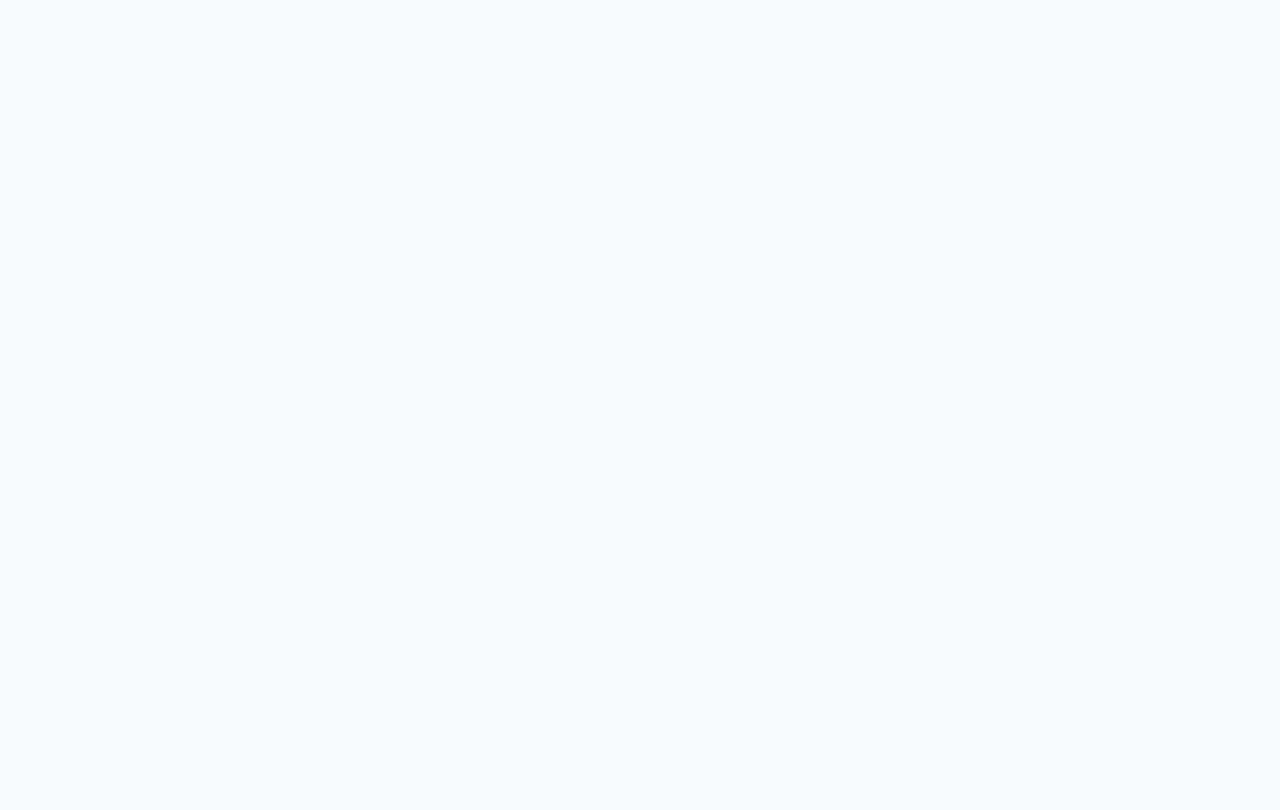
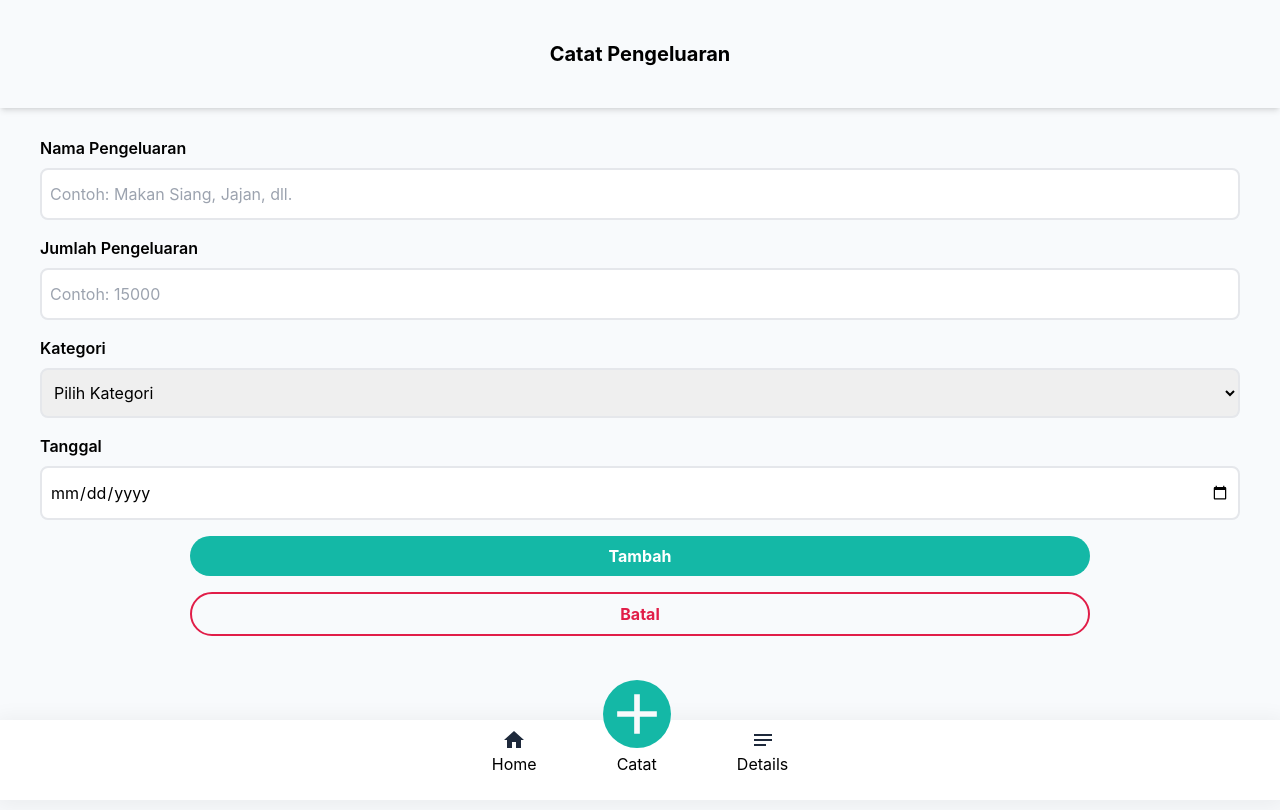
Before and after one commit to aryamuhammad/SimpleExpensesTrackerApp, a React (Vite) app: page /add-transaction in a window 1280 px wide. Before the commit this address had no page. Shown: the top 810 px of the page. Built offline with nearby package versions, Linux system fonts and the light colour scheme.

Commit message:
create button, add transaction form and adjust some style

```diff
--- a/src/App.jsx
+++ b/src/App.jsx
@@ -1,5 +1,6 @@
 import { Routes, Route } from "react-router-dom"
 import Navbar from "./components/Navbar"
+import AddTransactionForm from "./pages/AddTransactionForm"
 import Details from "./pages/Details"
 import DetailsTransaction from "./pages/DetailsTransaction"
 import Home from "./pages/Home"
@@ -12,6 +13,7 @@ function App() {
         <Route path="/" element={<Home/>}/>
         <Route path="/details" element={<Details/>}/>
         <Route path="/transaction" element={<DetailsTransaction/>}/>
+        <Route path="/add-transaction" element={<AddTransactionForm/>}/>
       </Routes>
     </div>
   )
--- /dev/null
+++ b/src/components/FalseButton.jsx
@@ -0,0 +1,11 @@
+const FalseButton = ({ text }) => {
+  return (
+    <>
+      <button className="border-2 bg-slate-50 hover:bg-rose-600 hover:text-slate-50 border-rose-600 hover:border-rose-800 text-rose-600 font-bold py-2 px-4 rounded-full w-3/4 mx-auto duration-300">
+        {text}
+      </button>
+    </>
+  );
+};
+
+export default FalseButton;
--- a/src/components/Navbar.jsx
+++ b/src/components/Navbar.jsx
@@ -11,19 +11,22 @@ const Navbar = ({home, details}) => {
     const handleClickHome = ()=> {
     navigate('/')
   }
+  const handleClickAdd = ()=> {
+    navigate('/add-transaction')
+  }
   return (
     <nav className=" bg-white shadow-shadowTop fixed bottom-0 w-full py-2 px-5 pb-6">
       <ul className="flex justify-center gap-20">
         <li className="flex flex-col items-center justify-center">
-          <HomeIcon  className={`${home ? "text-blue-800": "text-slate-800"}`} onClick={handleClickHome}/>
+          <HomeIcon  className={`${home ? "text-blue-800 cursor-pointer ": "text-slate-800 cursor-pointer"}`} onClick={handleClickHome}/>
           <Link to={"/"}>Home</Link>
         </li>
         <li className="flex flex-col items-center justify-center">
-            <AddIcon sx={{fontSize: 68}} className='text-slate-50 rounded-full absolute bg-teal-500 -top-10 mb-2 hover:bg-teal-700 hover:transition-all hover:duration-300 hover:ease-in'/>
-          <Link className='mt-6'>Catat</Link>
+            <AddIcon sx={{fontSize: 68}} className='text-slate-50 cursor-pointer rounded-full absolute bg-teal-500 -top-10 mb-2 hover:bg-teal-700 hover:transition-all hover:duration-300 hover:ease-in' onClick={handleClickAdd}/>
+          <Link to={'/add-transaction'} className='mt-6'>Catat</Link>
         </li>
         <li className="flex flex-col items-center justify-center">
-            <NotesIcon className={`${details ? "text-blue-800": "text-slate-800"}`} onClick={handleClickDetails}  />
+            <NotesIcon className={`${details ? "text-blue-800 cursor-pointer": " cursor-pointer text-slate-800"}`} onClick={handleClickDetails}  />
           <Link to={"/details"}>Details</Link>
         </li>
       </ul>
--- /dev/null
+++ b/src/components/NoTransaction.jsx
@@ -0,0 +1,15 @@
+import icon from "../assets/notransaction.svg"
+const NoTransaction = ()=> {
+    return (
+        <>
+        <section className="py-16 flex flex-col justify-center">
+            <img src={icon} alt="No Transaction" className="w-1/2 mx-auto" />
+            <div>
+                <h1 className="font-medium text-center text-xl text-slate-800 mt-3">Belum ada transaksi, nih!</h1>
+            </div>
+        </section>
+        </>
+    )
+}
+
+export default NoTransaction
--- /dev/null
+++ b/src/components/TrueButton.jsx
@@ -0,0 +1,11 @@
+const TrueButton = ({ text }) => {
+  return (
+    <>
+      <button className="bg-teal-500 hover:bg-teal-700 text-white font-bold py-2 px-4 rounded-full w-3/4 mx-auto duration-300">
+        {text}
+      </button>
+    </>
+  );
+};
+
+export default TrueButton;
--- a/src/index.css
+++ b/src/index.css
@@ -9,7 +9,6 @@
 }
 
 body {
-  height: 3000px;
   background-color: #f8fafc;
 }
 @tailwind base;
--- /dev/null
+++ b/src/pages/AddTransactionForm.jsx
@@ -0,0 +1,93 @@
+import { useState } from "react";
+import FalseButton from "../components/FalseButton";
+import Navbar from "../components/Navbar";
+import TrueButton from "../components/TrueButton";
+
+const AddTransactionForm = () => {
+  const [data, setData] = useState({
+    name: "",
+    amount: "",
+    category: "",
+    date: "",
+  });
+  const handleSubmit = (e) => {
+    e.preventDefault();
+    console.log(data);
+    setData({
+      name: "",
+      amount: "",
+      category: "",
+      date: "",
+    });
+  };
+  const handleChange = (e) => {
+    const { name, value } = e.target;
+    setData((prev) => {
+      return { ...prev, [name]: value };
+    });
+  };
+
+  return (
+    <>
+      <Navbar home={false} details={false} />
+      <section className="pb-40">
+        <div className="px-10 py-10 shadow-md">
+          <h1 className="font-bold text-center text-xl">Catat Pengeluaran</h1>
+        </div>
+        <form onSubmit={handleSubmit} className="mt-5">
+          <div className="flex flex-col mx-10 gap-y-2 py-2">
+            <label className="font-semibold">Nama Pengeluaran</label>
+            <input
+              type="text"
+              className="px-2 py-3 outline-teal-500 rounded-lg border-2"
+              placeholder="Contoh: Makan Siang, Jajan, dll."
+              onChange={handleChange}
+              name="name"
+            />
+          </div>
+          <div className="flex flex-col mx-10 gap-y-2 py-2">
+            <label className="font-semibold">Jumlah Pengeluaran</label>
+            <input
+              type="text"
+              inputMode="numeric"
+              className="px-2 py-3 outline-teal-500 rounded-lg border-2"
+              placeholder="Contoh: 15000"
+              onChange={handleChange}
+              name="amount"
+            />
+          </div>
+          <div className="flex flex-col mx-10 gap-y-2 py-2">
+            <label className="font-semibold">Kategori</label>
+            <select
+              className="px-2 py-3 outline-teal-500 rounded-lg border-2 focus:ring-teal-500 focus:border-teal-500"
+              onChange={handleChange}
+              name="category"
+            >
+              <option defaultValue={"Pilih Kategori"}>Pilih Kategori</option>
+              <option value="fnb">Makanan dan Minuman</option>
+              <option value="transport">Transportasi</option>
+              <option value="payment">Pembayaran</option>
+            </select>
+          </div>
+          <div className="flex flex-col mx-10 gap-y-2 py-2">
+            <label className="font-semibold">Tanggal</label>
+            <input
+              type="date"
+              className="px-2 py-3 outline-teal-500 rounded-lg border-2"
+              onChange={handleChange}
+              name="date"
+            />
+          </div>
+          <div className="flex flex-col mx-10 gap-y-2 py-2">
+            <TrueButton text="Tambah" />
+          </div>
+          <div className="flex flex-col mx-10 gap-y-2 py-2">
+            <FalseButton text="Batal" />
+          </div>
+        </form>
+      </section>
+    </>
+  );
+};
+
+export default AddTransactionForm;
--- a/src/pages/DetailsTransaction.jsx
+++ b/src/pages/DetailsTransaction.jsx
@@ -1,8 +1,14 @@
 
+import { useSelector } from "react-redux";
 import { useNavigate } from "react-router-dom";
 import Navbar from "../components/Navbar";
-
+import fnb from "../assets/fnb.svg";
+import payment from "../assets/payment.svg";
+import transport from "../assets/transport.svg";
+import NoTransaction from "../components/NoTransaction";
 const DetailsTransaction = () => {
+  const transaction = useSelector((state)=> state.transaction.data)
+  console.log(transaction)
     const navigate = useNavigate()
     const handleClick = ()=> {
         navigate('/details')
@@ -15,14 +21,45 @@ const DetailsTransaction = () => {
         <div className="px-10 py-3 shadow-md ">
           <h1 className=" font-bold text-xl text-center my-1">Details</h1>
           <div className=" flex justify-between py-1 px-2 gap-x-6">
-            <div className="w-1/2 text-center py-1" onClick={handleClick}>
+            <div className="w-1/2 text-center py-1 cursor-pointer" onClick={handleClick}>
               <h1 className="font-bold text-xl">Saldo</h1>
             </div>
-            <div className="w-1/2 text-center py-1 border-b-2 border-teal-500">
+            <div className="w-1/2 text-center py-1 border-b-2 border-teal-500 cursor-pointer">
               <h1 className="font-bold text-xl">Pengeluaran</h1>
             </div>
           </div>
         </div>
+        <div className="flex flex-col gap-y-5 px-10 mt-4">
+          {transaction.length === 0? <NoTransaction/> :transaction.map((item) => {
+                const amount = item.amount.toLocaleString("id")
+                let icon = ""
+                 function getIcon() {
+                    if (item.category == "Pembayaran") {
+                        icon = payment
+                    }else if (item.category == "Makanan dan Minuman") {
+                        icon = fnb
+                    }else if (item.category == "Transportasi") {
+                        icon = transport
+                    }
+                }
+                getIcon()
+              return (
+                <div key={item.id} className="bg-white shadow-lg flex justify-between  items-center gap-x-3 rounded-lg py-3 px-4">
+                  <img src={icon} alt="" className="w-1/4 p-0 m-0 flex-none" />
+                  <div className="flex-auto">
+                    <h1 className="font-bold">{item.name}</h1>
+                    <p className="text-xs font-extralight italic">
+                        {item.category}
+                    </p>
+                  </div>
+                  <div className="text-rose-700 font-bold flex-auto">
+                    <h1>Rp{amount}</h1>
+                  </div>
+                </div>
+              );
+            })}
+
+          </div>
       </section>
     </>
   );
--- a/src/pages/Home.jsx
+++ b/src/pages/Home.jsx
@@ -3,6 +3,7 @@ import Navbar from "../components/Navbar";
 import fnb from "../assets/fnb.svg";
 import payment from "../assets/payment.svg";
 import transport from "../assets/transport.svg";
+import NoTransaction from "../components/NoTransaction";
 
 const Home = () => {
   const balanceState = useSelector((state) => state.balance);
@@ -28,8 +29,9 @@ const Home = () => {
           </div>
         </div>
         {/* Transaksi */}
-        <div className="px-10">
-          <h1 className="font-bold text-slate-900 text-xl mt-5">
+        {transaction.length === 0? <NoTransaction/> : (<>
+        <div className="px-10 pb-36">
+          <h1 className="font-bold text-slate-900 text-xl my-5">
             Catatan Pengeluaran
           </h1>
           <div className="flex flex-col gap-y-5">
@@ -63,6 +65,8 @@ const Home = () => {
             })}
           </div>
         </div>
+        </>)}
+
       </section>
     </>
   );
--- a/src/redux/reducers/balanceReducer.js
+++ b/src/redux/reducers/balanceReducer.js
@@ -1,5 +1,5 @@
 const initialState = {
-  balance: 1000000,
+  balance: 0,
   isLoading: false,
   err: null,
 };
```
Also changed, not shown: src/pages/Details.jsx (+6 -3 lines), src/assets/notransaction.svg (added).
